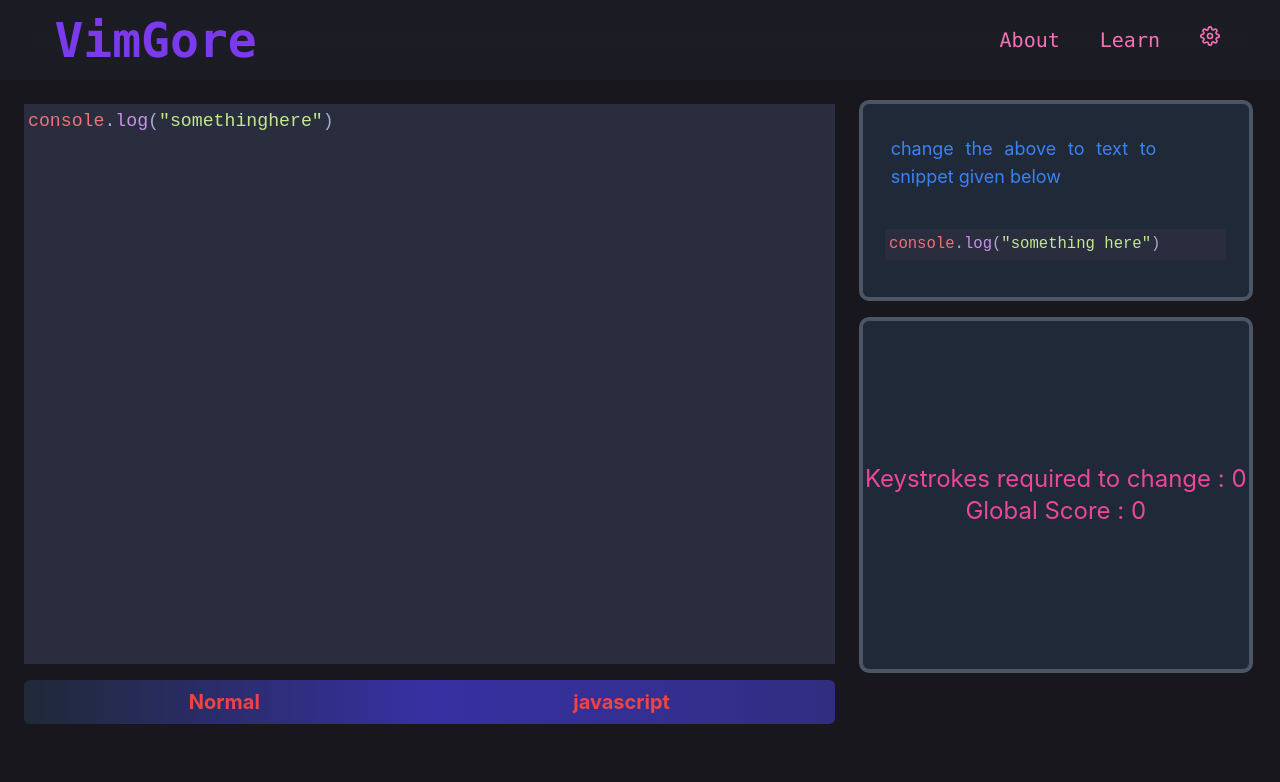
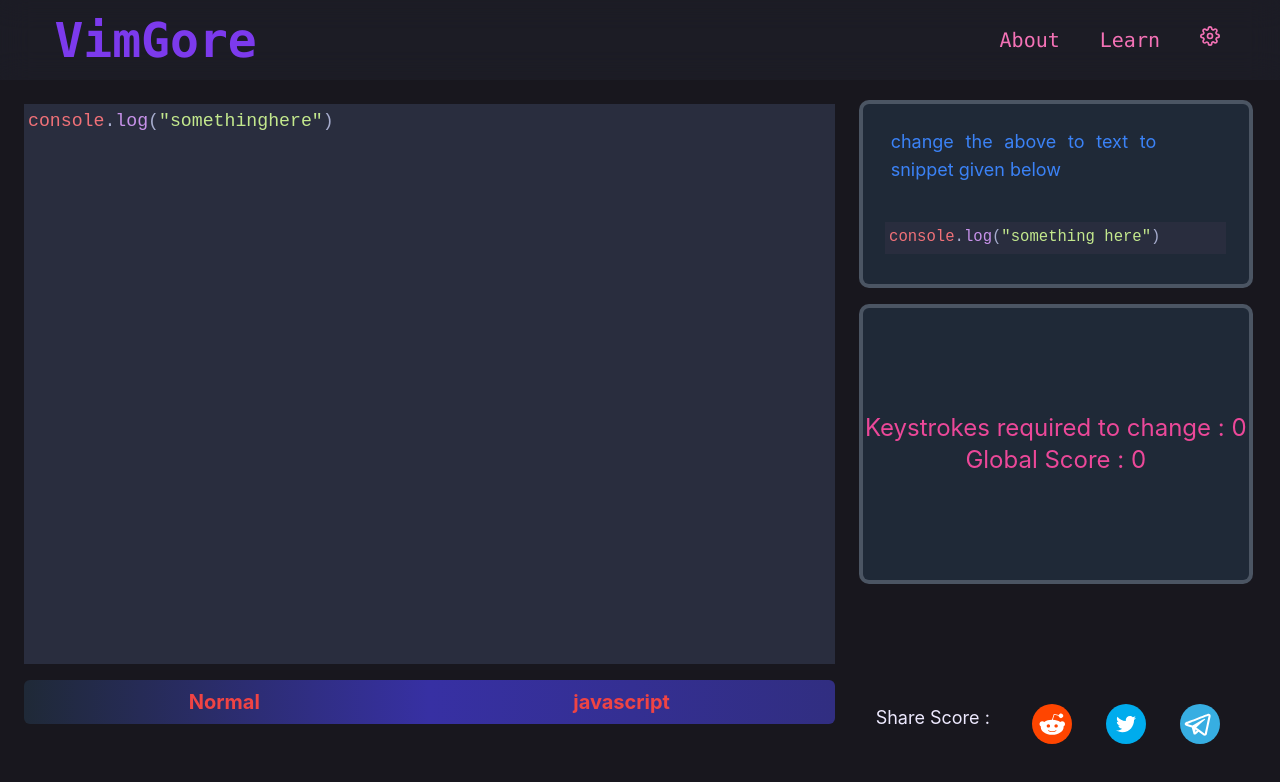
Before and after one commit to ps173/VimGore, a Next.js app in the folder client/: page / in a window 1280 px wide. Shown: the top 782 px of the page. Built offline with nearby package versions, Linux system fonts and the light colour scheme; no server answers.

Commit message:
Testing : Share feature

```diff
--- a/client/components/gameAreaInfo.jsx
+++ b/client/components/gameAreaInfo.jsx
@@ -31,7 +31,7 @@ gameAreaInfo.Box = ({ children }) => {
 gameAreaInfo.ScoreContainer = ({ children }) => {
  return (
   <div
-   className="bg-gray-800 ring-4 ring-gray-600 row-span-2 w-full h-4/5 m-3 flex flex-col justify-center align-middle rounded-md"
+   className="bg-gray-800 ring-4 ring-gray-600 row-span-2 w-full h-4/6 m-3 flex flex-col justify-center align-middle rounded-md"
   >
    {children}
   </div>
--- a/client/containers/GameContainer.jsx
+++ b/client/containers/GameContainer.jsx
@@ -5,6 +5,14 @@ const VimEditor = dynamic(import("../components/editor"), { ssr: false });
 const DisplayEditor = dynamic(import("../components/display-editor"), {
  ssr: false,
 });
+import {
+ RedditIcon,
+ RedditShareButton,
+ TelegramIcon,
+ TelegramShareButton,
+ TwitterIcon,
+ TwitterShareButton,
+} from "react-share";
 import _config_ from "../_config_";
 
 const GameArea = () => {
@@ -15,6 +23,8 @@ const GameArea = () => {
  const [globalScore, setGlobalScore] = useState(0);
  const [reqkeystrokes, setReqKeystrokes] = useState(0);
  const APIPATH = _config_.API_PATH;
+ const ScoreShareString =
+  `Here Checkout Vimgore and score your vim efficency. My score was ${globalScore}`;
 
  const fetchData = () => {
   fetch(APIPATH)
@@ -78,6 +88,27 @@ const GameArea = () => {
        Global Score : {globalScore}
       </GameAreaInfo.HugeScoreText>
      </GameAreaInfo.ScoreContainer>
+     <div className="flex flex-row justify-around">
+      <div className="text-lg px-3 text-purple-100">Share Score :</div>
+      <RedditShareButton
+       url="https://vimgore.netlify.app"
+       title={ScoreShareString}
+      >
+       <RedditIcon className="rounded-full mx-1 w-10 h-10" />
+      </RedditShareButton>
+      <TwitterShareButton
+       url="https://vimgore.netlify.app"
+       title={ScoreShareString}
+      >
+       <TwitterIcon className="rounded-full mx-1 w-10 h-10" />
+      </TwitterShareButton>
+      <TelegramShareButton
+       url="https://vimgore.netlify.app"
+       title={ScoreShareString}
+      >
+       <TelegramIcon className="rounded-full mx-1 w-10 h-10" />
+      </TelegramShareButton>
+     </div>
     </GameAreaInfo.Container>
    </GameAreaInfo.Grid>
   </>
--- a/client/package.json
+++ b/client/package.json
@@ -18,6 +18,7 @@
     "react-dom": "17.0.2",
     "react-icons": "^4.2.0",
     "react-select": "^5.0.0",
+    "react-share": "^4.4.0",
     "react-toastify": "^8.0.3"
   },
   "devDependencies": {
--- a/client/styles/globals.css
+++ b/client/styles/globals.css
@@ -14,8 +14,23 @@ body {
  width: 100vw;
  overflow-x: hidden;
  background-color: #18171e;
+
  /* color: #efeeef; */
 }
+
+body::-webkit-scrollbar {
+  width: 1em;
+}
+
+body::-webkit-scrollbar-track {
+  box-shadow: inset 0 0 6px rgba(0, 0, 0, 0.3);
+}
+
+body::-webkit-scrollbar-thumb {
+  background-color: #522A56;
+  outline: 1px solid #522A56;
+}
+
 
 a {
  color: inherit;
```
Also changed, not shown: 1 other file (tests, documents, lock files or other folders).
